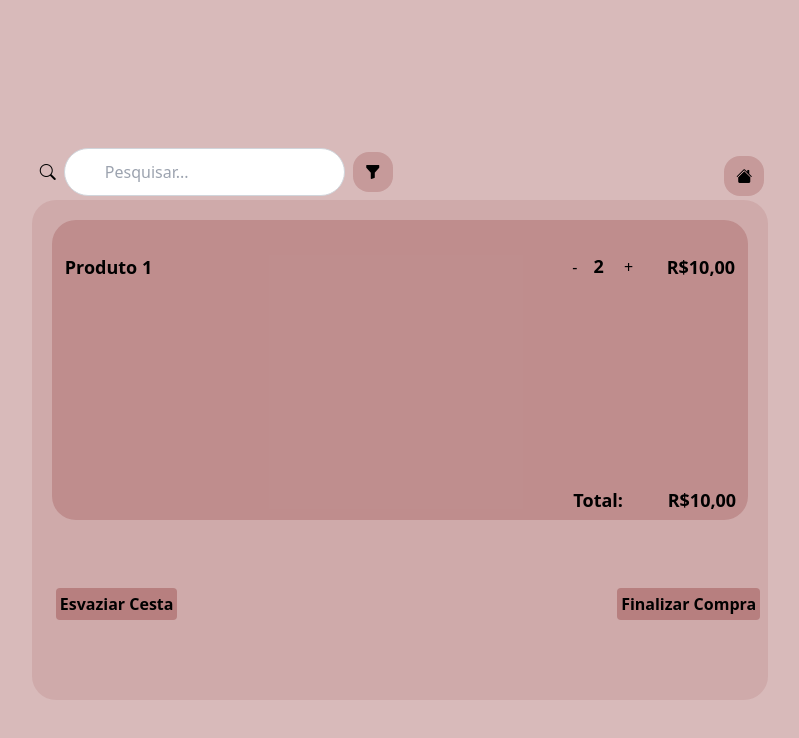
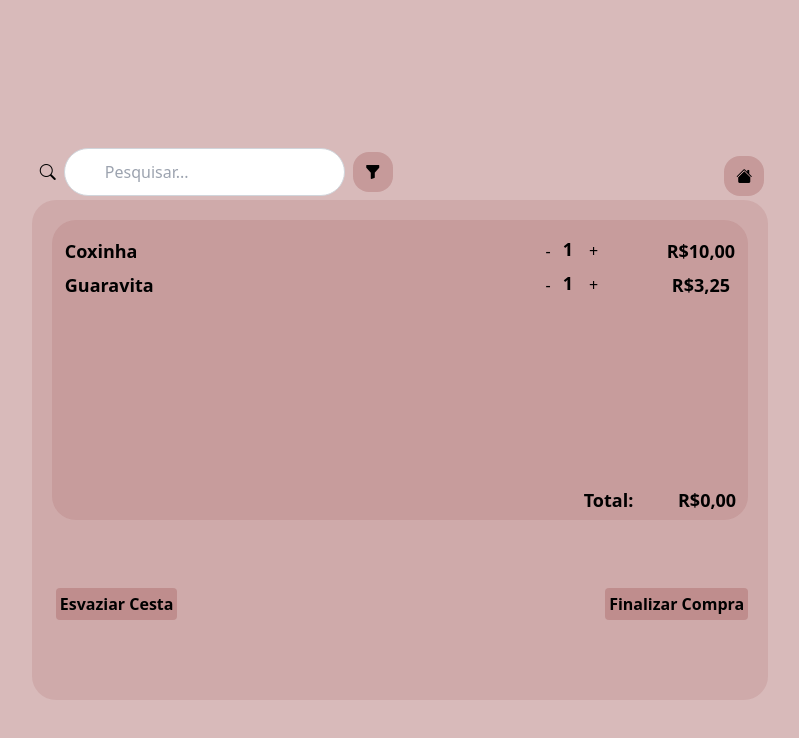
Before and after one commit to Ca22io/integrador-Front_end, a plain HTML site: page templates/cesta.html in a window 1280 px wide. Shown: the whole page, without its empty margins (240-1039 px from the left). Drawn offline with nearby package versions, Linux system fonts and the light colour scheme; files whose address does not match are found by name.

Commit message:
Adicionado funcionalidade aos botões e calculo de valor total

```diff
--- a/templates/cesta.html
+++ b/templates/cesta.html
@@ -15,7 +15,7 @@
             /* Estiliza a barra de rolagem */
             ::-webkit-scrollbar {
                 width: 5%;
-                height: 10px;
+                height: 20px;
                 /* Largura da barra de rolagem */
                 background-color: transparent;
                 /* Fundo transparente */
@@ -25,7 +25,7 @@
             ::-webkit-scrollbar-thumb {
                 background-color: white;
                 /* Cor branca para o polegar */
-                border-radius: 6px;
+                border-radius: 4px;
                 /* Borda arredondada para o polegar */
             }
         </style>
@@ -73,8 +73,9 @@
             <aside
                 class="painel flex flex-wrap justify-around h-auto w-ful bg-red-900 bg-opacity-10 break-words rounded-3xl space-x-1">
 
+                <!-- Ajuste de espaçamento do aside -->
                 <div
-                    class="flex flex-col w-full h-3/5 p-1 bg-red-900 bg-opacity-20 m-5 rounded-3xl overflow-y-auto">
+                    class="flex flex-col w-full h-3/5 p-1 bg-red-900 bg-opacity-10 m-5 rounded-3xl overflow-y-auto">
 
                     <div class="w-full h-1/5 p-2 overflow-y-auto"
                         style="height: 500px;">
@@ -82,34 +83,59 @@
                             <thead class="opacity-0">
                                 <tr>
                                     <th
-                                        class=" w-4/5 text-left text-xs font-medium tracking-wider">ks</th>
+                                        class=" w-4/5 text-left text-xs font-medium tracking-wider"></th>
                                     <th
-                                        class="w-1/5 text-left text-xs font-medium uppercase tracking-wider">sa</th>
+                                        class="w-1/5 text-left text-xs font-medium uppercase tracking-wider"></th>
                                     <th
-                                        class="w-1/5 text-left text-xs font-medium uppercase tracking-wider">as</th>
+                                        class="w-1/5 text-left text-xs font-medium uppercase tracking-wider"></th>
                                 </tr>
                             </thead>
                             <tbody>
-                                <tr>
+                                <tr class="produto-row">
                                     <td
                                         class=" w-4/5 whitespace-no-wrap ">
-                                        <h3 class="text-lg font-semibold">Produto
-                                            1</h3>
+                                        <h3 class="text-lg font-semibold">Coxinha</h3>
+
+                                    </td>
+                                    <td
+                                        class="w-1/5 whitespace-no-wrap align-middle text-center text-center flex flex-row">
+
+                                        <button
+                                            class="p-1 rounded-md hover:text-white mr-2 menos">-</button>
+                                        <span class="text-lg font-semibold quantidade">1</span>
+                                        <button
+                                            class="px-2 py-1 rounded-md hover:text-white ml-2 mais">+</button>
 
                                     </td>
                                     <td
                                         class="w-1/5 whitespace-no-wrap align-middle text-center">
+                                        <span class="text-lg font-semibold">R$<span
+                                                class="valor_produto">10,00</span>
+                                        </span>
+
+                                    </td>
+                                </tr>
+
+                                <tr class="produto-row">
+                                    <td
+                                        class=" w-4/5 whitespace-no-wrap ">
+                                        <h3 class="text-lg font-semibold">Guaravita</h3>
+
+                                    </td>
+                                    <td
+                                        class="w-1/5 whitespace-no-wrap align-middle text-center text-center flex flex-row">
 
                                         <button
-                                            class="p-1 rounded-md hover:text-white mr-2">-</button>
-                                        <span class="text-lg font-semibold">2</span>
+                                            class="p-1 rounded-md hover:text-white mr-2 menos">-</button>
+                                        <span class="text-lg font-semibold quantidade">1</span>
                                         <button
-                                            class="px-2 py-1 rounded-md hover:text-white ml-2">+</button>
+                                            class="px-2 py-1 rounded-md hover:text-white ml-2 mais">+</button>
 
                                     </td>
                                     <td
                                         class="w-1/5 whitespace-no-wrap align-middle text-center">
-                                        <span class="text-lg font-semibold">R$<span id="valor_produto">10,00</span>
+                                        <span class="text-lg font-semibold">R$<span
+                                                class="valor_produto">3,25</span>
                                         </span>
 
                                     </td>
@@ -122,52 +148,23 @@
                     <div class="w-full h-1/5 text-right pr-2">
                         <span class="text-lg font-semibold mr-10">Total: </span>
 
-                        <span class="text-lg font-semibold ">R$<span id="valor_total">10,00</span>
+                        <span class="text-lg font-semibold ">R$<span
+                                id="valor_total">0,00</span>
                         </div>
-
-                    <!-- Produtos no grid -->
-
-                    <!-- Produto 1 -->
-                    <!-- <div class=" flex justify-between bg-gray-100 p-2">
-                          <h3 class="text-lg font-semibold">Produto 1</h3>
-                          <div class="flex items-center mt-2">
-                            <button class="px-2 py-1 rounded-md bg-blue-500 text-white mr-2">-</button>
-                            <span class="text-lg font-semibold">1</span>
-                            <button class="px-2 py-1 rounded-md bg-blue-500 text-white ml-2">+</button>
-                          </div>
-                          <p class="text-lg font-semibold mt-2">R$ 10,00</p>
-                        </div> -->
-
-                    <!-- Produto 2 -->
-                    <!-- <div class=" flex justify-between bg-gray-100 p-2">
-                            <h3 class="text-lg font-semibold">Produto 1</h3>
-                            <div class="flex items-center mt-2">
-                              <button class="px-2 py-1 rounded-md bg-blue-500 text-white mr-2">-</button>
-                              <span class="text-lg font-semibold">1</span>
-                              <button class="px-2 py-1 rounded-md bg-blue-500 text-white ml-2">+</button>
-                            </div>
-                            <p class="text-lg font-semibold mt-2">R$ 10,00</p>
-                          </div> -->
-
-                    <!-- Produto 3 -->
-                    <!-- <div class=" flex justify-between bg-gray-100 p-2">
-                            <h3 class="text-lg font-semibold">Produto 1</h3>
-                            <div class="flex items-center mt-2">
-                              <button class="px-2 py-1 rounded-md bg-blue-500 text-white mr-2">-</button>
-                              <span class="text-lg font-semibold">1</span>
-                              <button class="px-2 py-1 rounded-md bg-blue-500 text-white ml-2">+</button>
-                            </div>
-                            <p class="text-lg font-semibold mt-2">R$ 10,00</p>
-                          </div>
-                        </div> -->
                     </div>
 
                     <div class="relative w-full h-auto  m-5 p-10">
-                    <button class="font-bold bg-red-900 bg-opacity-30 p-1 ml-5 rounded absolute top-0 left-0 m-2" id="cancelar">
+                        <!-- Botão com função de remover todos os produtos da cesta -->
+                        <button
+                            class="font-bold bg-red-900 bg-opacity-20 p-1 ml-5 rounded absolute top-0 left-0 m-2 hover:bg-opacity-30"
+                            id="esvaziar">
                             Esvaziar Cesta
                         </button>
 
-                    <button class="font-bold bg-red-900 bg-opacity-30 p-1 m5-5 rounded absolute top-0 right-0 m-2" id="finalizar">
+                        <!-- Botão com função de finalizar o pedido e gerar o qr-code do mesmo, após fechar o qr-code a cesta é esvaziada -->
+                        <button
+                            class="font-bold bg-red-900 bg-opacity-20 p-1 mr-5 rounded absolute top-0 right-0 m-2 hover:bg-opacity-30"
+                            id="finalizar">
                             Finalizar Compra
                         </button>
                     </div>
@@ -176,8 +173,8 @@
 
             </main>
 
-        <script src="assents/js/principal.js"></script>
-        <script src="assents/js/pop-up.js"></script>
+            <script src="static/js/principal.js"></script>
+            <script src="static/js/cesta_grid_prod.js"></script>
         </body>
 
     </html>
```
Also changed, not shown: static/js/cesta_grid_prod.js (added, +67 -0 lines). Lines whose indentation alone changed are shown as unchanged.
